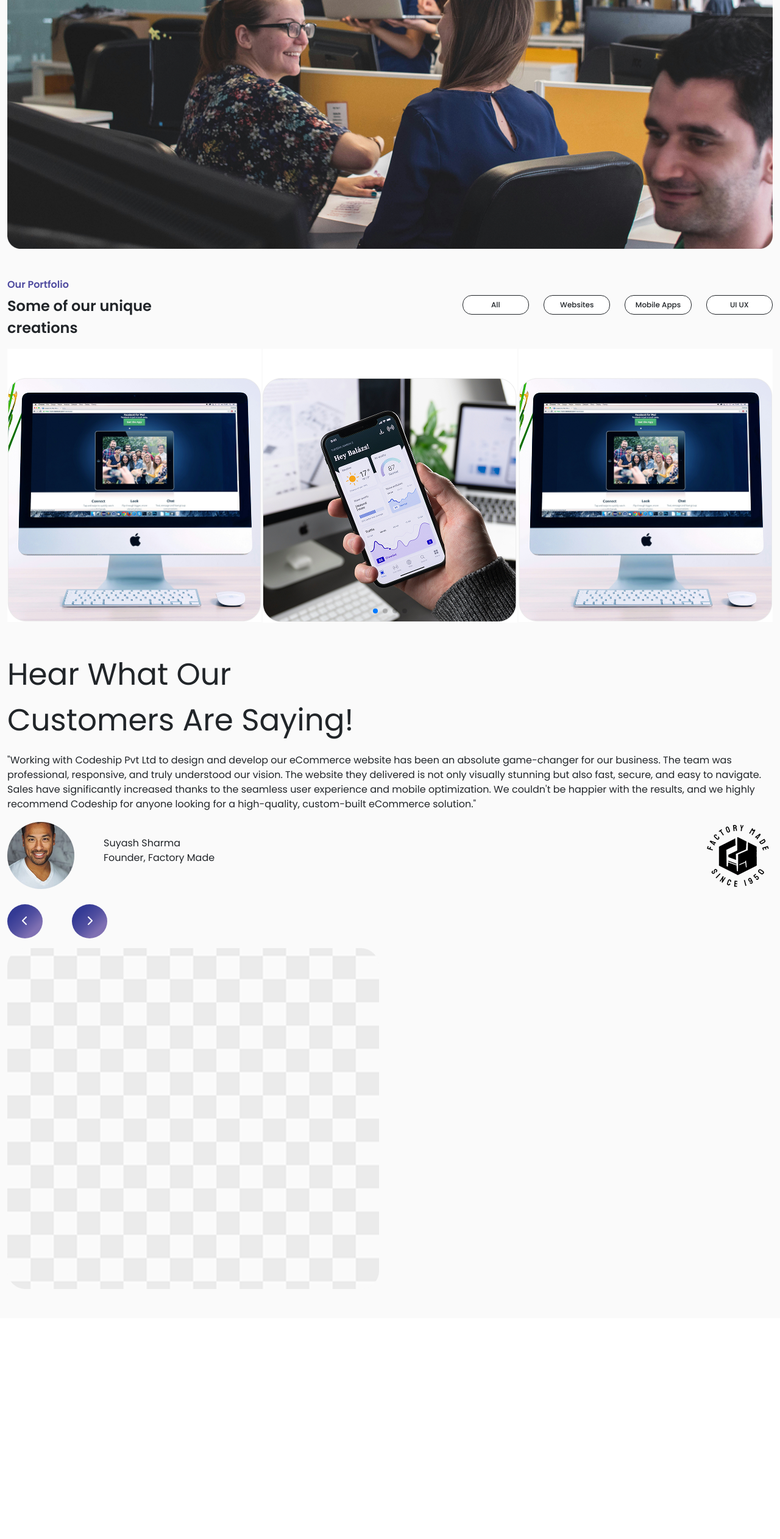
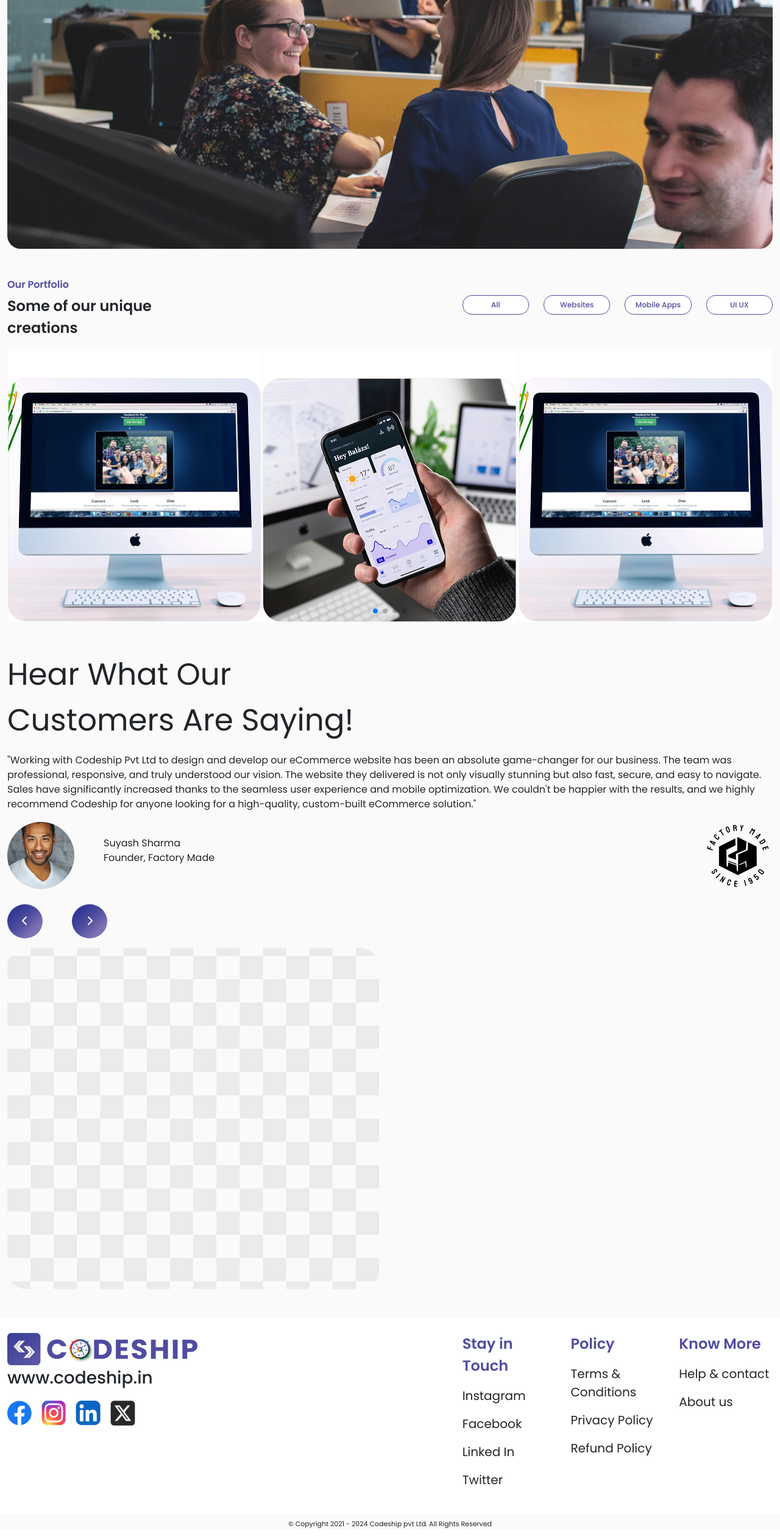
Before and after one commit to BarathrajE/Ad-_Codeship, a React (Vite) app: page / in a window 1280 px wide. Shown: the part 2646-5170 px from the top of the page at 61% size. Before the commit the page ends 4808 px from the top, so only its background shows below. Built offline with nearby package versions, Linux system fonts and the light colour scheme.

Commit message:
completed

```diff
--- a/src/App.css
+++ b/src/App.css
@@ -17,6 +17,9 @@
 .default_padding_top{
   padding-top:5% ;
 
+}
+.br_1{
+  border: 1px solid #504ca0;
 }
 .hover:hover{
   color: white !important;
--- a/src/App.jsx
+++ b/src/App.jsx
@@ -5,6 +5,7 @@ import "./styles.css";
 import Home from "./components/Home";
 // Portfolio_and_below
 import {Portfolio_and_below} from "./components/portfolio_and_below.jsx";
+import Footer from "./components/footer.jsx";
 
 
 function App() {
@@ -14,6 +15,7 @@ function App() {
       <Home />
      {/* Portfolio_and_below */}
      <Portfolio_and_below />
+     <Footer/>
     </div>
   );
 }
--- a/src/components/Home.jsx
+++ b/src/components/Home.jsx
@@ -233,28 +233,28 @@ const Home = () => {
                 <div className="row">
                   <div className="col-xl-3 col-6  pb-3">
                     <div>
-                      <Button className="btn bg-white w-100 border-dark text-dark br_15 font_size_12 font-weight-500 hover">
+                      <Button className="btn bg-white w-100 br_1 font_color_blue br_15 font_size_12 font-weight-500 hover">
                         All
                       </Button>
                     </div>
                   </div>
                   <div className="col-xl-3  col-6">
                     <div>
-                      <Button className="btn bg-white  w-100 border-dark text-dark font_size_12  br_15  font-weight-500 hover">
+                      <Button className="btn bg-white  w-100 br_1 font_color_blue font_size_12  br_15  font-weight-500 hover">
                         Websites
                       </Button>
                     </div>
                   </div>
                   <div className="col-xl-3 col-6">
                     <div>
-                      <Button className="bbtn bg-white  w-100 border-dark text-dark font_size_12 text-nowrap  br_15  font-weight-500 hover">
+                      <Button className="bbtn bg-white  w-100 br_1 font_color_blue font_size_12 text-nowrap  br_15  font-weight-500 hover">
                         Mobile Apps
                       </Button>
                     </div>
                   </div>
                   <div className="col-xl-3  col-6">
                     <div>
-                      <Button className="btn bg-white  w-100 border-dark text-dark font_size_12  br_15  font-weight-500 hover" >
+                      <Button className="btn bg-white  w-100 br_1 font_color_blue font_size_12  br_15  font-weight-500 hover" >
                         UI UX
                       </Button>
                     </div>
--- /dev/null
+++ b/src/components/footer.jsx
@@ -0,0 +1,71 @@
+import facebook from "../assets/facebook.png";
+import logo from "../assets/logo_2.png";
+import insta from "../assets/insta.png";
+import linkeden from "../assets/linkeden.png";
+import twitter from "../assets/X.png";
+const Footer = () => {
+  return (
+    <>
+      <section className="bg-white">
+        <div className="container pt-4 default_padding">
+          <div className="row">
+            <div className="col-xl-7 col-lg-6 col-12 ">
+              <div className="">
+                <img src={logo} alt="" />
+                <p className="font_size_28 font-weight-500">www.codeship.in</p>
+                <div className="d-flex gap-3 pb-4">
+                  <img src={facebook} alt="" />
+                  <img src={insta} alt="" />
+                  <img src={linkeden} alt="" />
+                  <img src={twitter} alt="" />
+                </div>
+              </div>
+            </div>
+            <div className="col-xl-5 col-lg-6 col-12  ">
+              <div className="row">
+                <div className="col-xl-4 col-lg-4 col-md-4 col-sm-4">
+                  <p className="font_color_blue font_size_24 font-weight-600">
+                    {" "}
+                    Stay in Touch
+                  </p>
+                  <p className="font_size_20 font-weight-400">Instagram</p>
+                  <p className="font_size_20 font-weight-400"> Facebook</p>
+                  <p className="font_size_20 font-weight-400">Linked In</p>
+                  <p className="font_size_20 font-weight-400"> Twitter</p>
+                </div>
+                <div className="col-xl-4 col-lg-4 col-md-4 col-sm-4">
+                  <p className="font_color_blue font_size_24 font-weight-600">
+                    {" "}
+                    Policy
+                  </p>
+                  <p className="font_size_20 font-weight-400">
+                    {" "}
+                    Terms & Conditions
+                  </p>
+                  <p className="font_size_20 font-weight-400">
+                    {" "}
+                    Privacy Policy
+                  </p>
+                  <p className="font_size_20 font-weight-400"> Refund Policy</p>
+                </div>
+                <div className="col-xl-4 col-lg-4 col-md-4 col-sm-4">
+                  <p className="font_color_blue font_size_24 font-weight-600">
+                    Know More
+                  </p>
+                  <p className="font_size_20 font-weight-400">Help & contact</p>
+                  <p className="font_size_20 font-weight-400">About us</p>
+                </div>
+              </div>
+            </div>
+          </div>
+        </div>
+      </section>
+      <footer>
+        <p className="text-center font_size_11 pt-2">
+          © Copyright 2021 - 2024 Codeship pvt Ltd. All Rights Reserved
+        </p>
+      </footer>
+    </>
+  );
+};
+export default Footer;
```
Also changed, not shown: src/assets/logo_2.png (added).
